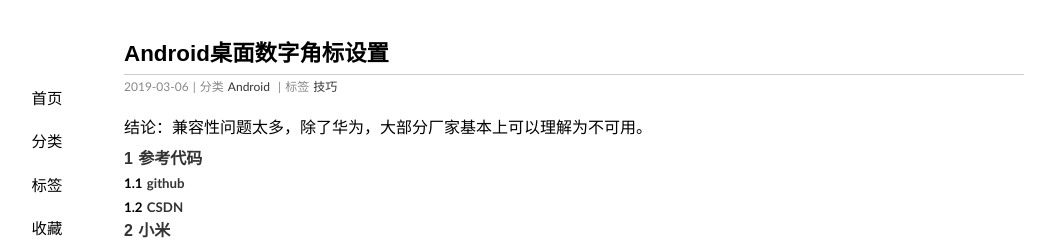
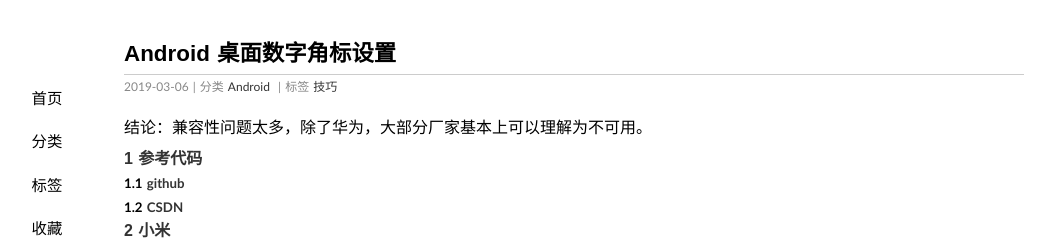
Before and after one commit to genzzhang/genzzhang.github.io, a Jekyll site: the page built from _posts/2019-03-06-Android桌面数字角标设置.md, in a window 1280 px wide. Shown: the top 240 px of the page, without its empty margins (66-1121 px from the left). Built offline with Jekyll 4.4.1, drawn with Linux system fonts in a browser that asks for light colours; some web fonts are replaced.

```diff
--- a/_posts/2019-03-06-Android桌面数字角标设置.md
+++ b/_posts/2019-03-06-Android桌面数字角标设置.md
@@ -1,6 +1,6 @@
 ---
 layout: post
-title: Android桌面数字角标设置
+title: Android 桌面数字角标设置
 date: 2019-03-06 21:21
 categories: Android
 tags: 技巧
```
